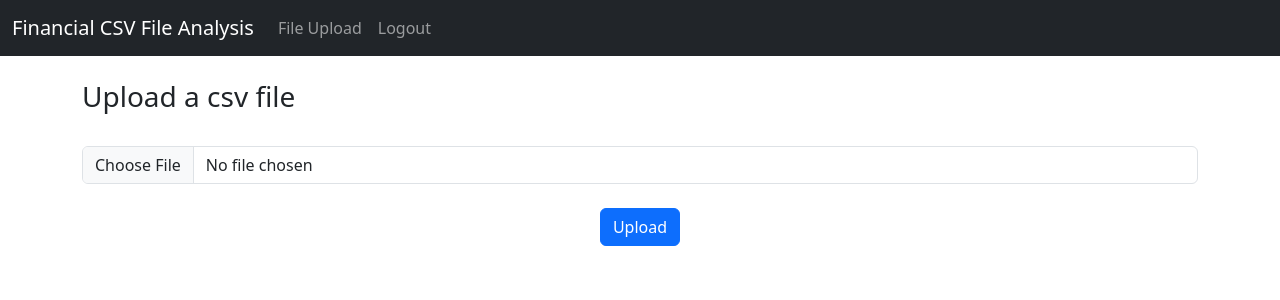
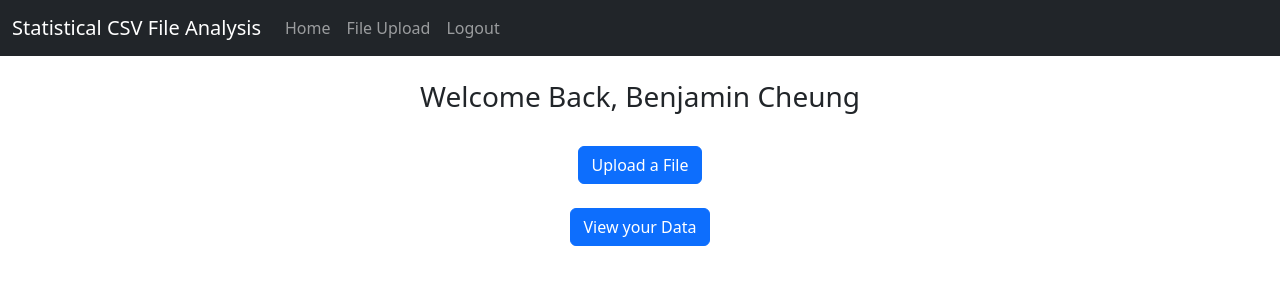
Before and after one commit to BCCheungGit/csv-test-calc, a Flask app: page / in a window 1280 px wide. Shown: the top 300 px of the page. Run offline with Flask 2, Linux system fonts and the light colour scheme; a user stored in the database is signed in.

Commit message:
finished file upload, multi file display

```diff
--- a/website/__init__.py
+++ b/website/__init__.py
@@ -18,7 +18,7 @@ def create_app():
     app.register_blueprint(views, url_prefix='/')
     app.register_blueprint(auth, url_prefix='/')
 
-    from .models import User
+    from .models import User, Data
 
 
     create_database(app)
--- a/website/auth.py
+++ b/website/auth.py
@@ -18,7 +18,7 @@ def login():
             if check_password_hash(user.password, password):
                 flash('Logged in.', category='success')
                 login_user(user, remember=True)
-                return redirect(url_for('views.upload'))
+                return redirect(url_for('views.home'))
             else:
                 flash('Password is incorrect.', category='error')
         else:
@@ -60,7 +60,7 @@ def signup():
             db.session.commit()
             login_user(new_user, remember=True)
             flash('User created successfully', category='success')
-            return redirect(url_for('views.upload'))
+            return redirect(url_for('views.home'))
     return render_template('signup.html', user=current_user)
 
 @auth.route('/logout')
--- a/website/models.py
+++ b/website/models.py
@@ -9,8 +9,10 @@ class User(db.Model, UserMixin):
     username = db.Column(db.String(150), unique=True)
     password = db.Column(db.String(150))
     date_created = db.Column(db.DateTime(timezone=True), default=func.now())
+    data = db.relationship('Data', backref='user', passive_deletes=True)
 
 class Data(db.Model):
     id = db.Column(db.Integer, primary_key = True)
     filename = db.Column(db.String(150), unique = True, nullable = False)
+    date_created = db.Column(db.DateTime(timezone=True), default = func.now())
     author = db.Column(db.Integer, db.ForeignKey('user.id', ondelete='CASCADE'), nullable = False)
--- /dev/null
+++ b/website/static/tables.css
@@ -0,0 +1,22 @@
+table {
+    font-family: Arial, Helvetica, sans-serif;
+    border-collapse: collapse;
+    width: 100%;
+}
+
+td, th {
+    border: 1px solid #ddd;
+    padding: 8px;
+}
+
+tr:nth-child(even){background-color: #f2f2f2;}
+
+tr:hover {background-color: #ddd;}
+
+th {
+    padding-top: 12px;
+    padding-bottom: 12px;
+    text-align: left;
+    color: white;
+    background-color: rgb(125, 125, 125);
+}
--- a/website/templates/base.html
+++ b/website/templates/base.html
@@ -7,6 +7,7 @@
         <meta name="description" content="">
         <meta http-equiv="X-UA-Compatible" content="IE=edge" />
         <meta name="viewport" content="width=device-width, initial-scale=1.0" />
+        <link rel="stylesheet" type="text/css" href="{{ url_for('static', filename='tables.css') }}">
         <link href="https://cdn.jsdelivr.net/npm/bootstrap@5.3.0-alpha3/dist/css/bootstrap.min.css" rel="stylesheet" integrity="sha384-KK94CHFLLe+nY2dmCWGMq91rCGa5gtU4mk92HdvYe+M/SXH301p5ILy+dN9+nJOZ" crossorigin="anonymous">
         <script src="https://cdn.jsdelivr.net/npm/bootstrap@5.3.0-alpha3/dist/js/bootstrap.bundle.min.js" integrity="sha384-ENjdO4Dr2bkBIFxQpeoTz1HIcje39Wm4jDKdf19U8gI4ddQ3GYNS7NTKfAdVQSZe" crossorigin="anonymous"></script>
         <title>{% block title %}{% endblock %}</title>
@@ -17,14 +18,16 @@
               <button class="navbar-toggler" type="button" data-bs-toggle="collapse" data-bs-target="#navbar">
                 <span class="navbar-toggler-icon"></span>
               </button>
-              <a class="navbar-brand">Financial CSV File Analysis</a>
+              <a class="navbar-brand">Statistical CSV File Analysis</a>
               <button class="navbar-toggler" type="button" data-bs-toggle="collapse" data-bs-target="#navbarNavAltMarkup" aria-controls="navbarNavAltMarkup" aria-expanded="false" aria-label="Toggle navigation">
                 <span class="navbar-toggler-icon"></span>
               </button>
               <div class="collapse navbar-collapse" id="navbar">
                 <div class="navbar-nav">
+
+                  <a class="nav-item nav-link" href="/home">Home</a>
+                  {% if user.is_authenticated %}
                   <a class="nav-item nav-link" href="/upload">File Upload</a>
-                  {% if user.is_authenticated %}
                   <a class="nav-item nav-link" href="/logout">Logout</a>
                   {% else %}
                   <a class="nav-item nav-link" href="/login">Login</a>
--- a/website/templates/home.html
+++ b/website/templates/home.html
@@ -1,8 +1,19 @@
 {% extends 'base.html' %}
-{% block title %}Analysis{% endblock %}
+{% block title %}Homepage{% endblock %}
 
 {% block content %}
-    <h3>File uploaded successfully!</h3>
-    <h4>File Name: {{name}}</h4>
+<div align="center">
+    <br>
+    <h3>Welcome Back, {{ user.username }}</h3>
+    <br>
+    <form action="/upload">
+        <button type="submit" class="btn btn-primary">Upload a File</button>
+    </form>
+    <br>
+    <form action="/view">
+        <button type="submit" class="btn btn-primary">View your Data</button>
+    </form>
+</div>
+
 
 {% endblock %}
--- a/website/views.py
+++ b/website/views.py
@@ -1,6 +1,6 @@
 from flask import Blueprint, render_template, flash, request, redirect, url_for
 from flask_login import login_required, current_user
-from .models import User
+from .models import User, Data
 from . import db
 import numpy as np
 import pandas as pd
@@ -8,47 +8,88 @@ import matplotlib.pyplot as plt
 import yfinance as yf
 from pathlib import Path
 from bs4 import BeautifulSoup as Soup
-import glob
+import os
 
 views = Blueprint('views', __name__)
 
 @views.route('/')
+@views.route('/home')
+@login_required
+def home():
+    return render_template('home.html', user=current_user)
+
+
+
 @views.route('/upload')
 @login_required
 def upload():
-    #yfdata = yf.download('BTC-USD')
-    #yfdata.to_csv('btcprice.csv')
-    #btc_price_data = pd.read_csv('btcprice.csv',
-    #                         index_col=False,
-    #                         low_memory=False,
-    #                         names=["Date",
-    #                                "Open",
-    #                                "High",
-    #                                "Low",
-    #                                "Close",
-    #                                "Adj Close",
-    #                                "Volume"],
-    #                                skiprows=1)
-    #filepath = r"C:\Users\Benjamin Cheung\projects\csv-test-calc\btcprice.csv"
-
-    #filename=Path(filepath).name
     return render_template('upload.html', user=current_user)
 
 @views.route('/success', methods=['POST'])
+@login_required
 def fileupload():
     if request.method == 'POST':
         f = request.files['file']
         f.save(f.filename)
+        filedataframe = pd.read_csv(f.filename, encoding='latin1')
+        smallerdf = pd.DataFrame(data=filedataframe.head(5))
 
-        #filepath = Path(r"C:\Users\Benjamin Cheung\projects\csv-test-calc", f.filename)
-        filedataframe = pd.read_csv(f.filename)
-        smallerdf = pd.DataFrame(data=filedataframe.head(10))
+        view_path = Path(r"C:\Users\Benjamin Cheung\projects\csv-test-calc\website\templates\view.html")
+        existingdata = Data.query.filter_by(filename = f.filename).first()
 
-        home_path = Path(r"C:\Users\Benjamin Cheung\projects\csv-test-calc\website\templates\home.html")
-        soup = Soup(open(home_path), 'html5lib')
+        if not existingdata:
+            new_data = Data(filename=f.filename, author=current_user.id)
+            db.session.add(new_data)
+            db.session.commit()
+        else:
+            flash('A file with this name already exists', category='error')
+            return render_template('upload.html', user=current_user)
+        return render_template('success.html', name=f.filename, user=current_user,
+                               tables=[smallerdf.to_html(classes='data', header="true")])
 
-        h4 = soup.find('h4')
-        print(smallerdf.to_html())
-        h4.insert_after(smallerdf.to_html())
+@views.route('/view')
+@login_required
+def view():
+    dfs = []
+    data = Data.query.filter_by(author=current_user.id).all()
+    for csv in data:
+        newdf = pd.read_csv(csv.filename,encoding='latin1').head(5)
+        dfs.append(newdf)
 
-        return render_template('home.html', name=f.filename, user=current_user)
+
+    return render_template('view.html',
+                           user=current_user,
+                           data=data,
+                           tables=[dataframe.to_html(classes='data', header='true') for dataframe in dfs]
+                           )
+
+
+@views.route('/delete/<id>')
+@login_required
+def delete(id):
+    data = Data.query.filter_by(id=id).first()
+    alldata = Data.query.filter_by(author=current_user.id).all()
+    if not data:
+        flash('File does not exist', category='error')
+        return render_template('view.html',
+                        user=current_user,
+                        data=alldata,
+                        tables=[dataframe.to_html(classes='data', header='true') for dataframe in dfs]
+                        )
+    else:
+        path = Path(r'C:/Users/Benjamin Cheung/projects/csv-test-calc', data.filename)
+        os.remove(path)
+        db.session.delete(data)
+        db.session.commit()
+        flash('File deleted,', category='success')
+
+    dfs = []
+    rest = Data.query.filter_by(author=current_user.id).all()
+    for csv in rest:
+        newdf = pd.read_csv(csv.filename, encoding='latin1').head(5)
+        dfs.append(newdf)
+    return render_template('view.html',
+                            user=current_user,
+                            data=rest,
+                            tables=[dataframe.to_html(classes='data', header='true') for dataframe in dfs]
+                            )
```
Also changed, not shown: website/templates/success.html (added, +19 -0 lines), website/templates/view.html (added, +26 -0 lines), btcprice.csv (deleted), website/database.db.
